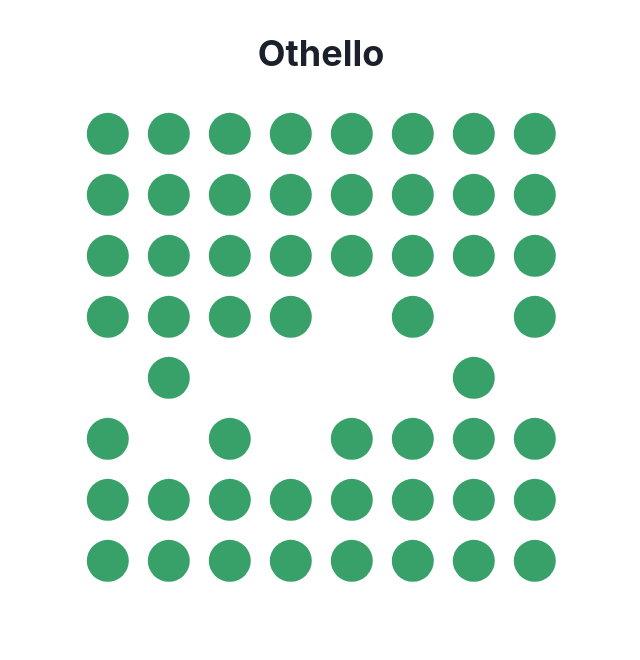
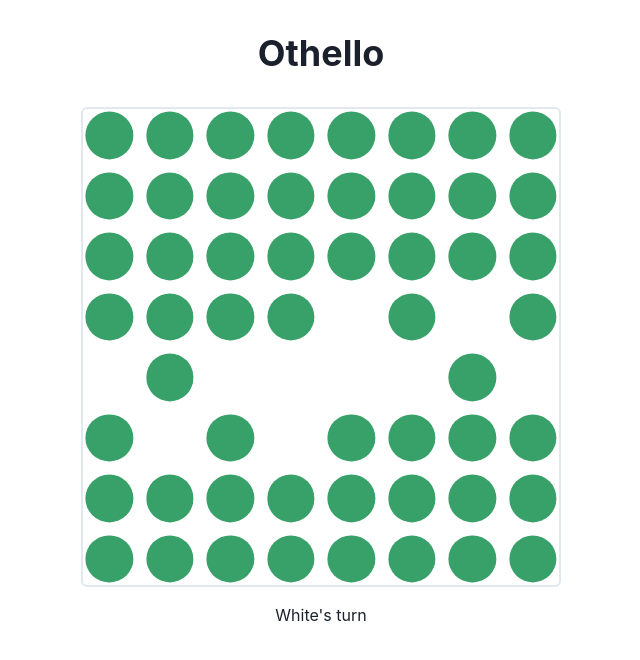
Before and after one commit to GPT-Engineer-App-Dev/mock-genius-5921, a React (Vite) app: page / in a window 1280 px wide. Shown: the top 660 px of the page, without its empty margins (319-959 px from the left). Built offline with nearby package versions, Linux system fonts and the light colour scheme.

Commit message:
- Added a text indicator below the board showing whose turn it is - Wrapped the board grid in a Box and added a border - Increased circle size from 80% to 90% to fill more of each grid space

```diff
--- a/src/pages/Index.jsx
+++ b/src/pages/Index.jsx
@@ -1,23 +1,31 @@
 // Complete the Index page component here
 // Use chakra-ui
-import { Heading, Grid, GridItem, Circle } from "@chakra-ui/react";
+import { useState } from "react";
+import { Heading, Grid, GridItem, Circle, Box, Text } from "@chakra-ui/react";
 
 const Index = () => {
+  const [turn, setTurn] = useState("white");
+
   return (
     <>
       <Heading as="h1" size="xl" textAlign="center" mt={8}>
         Othello
       </Heading>
 
-      <Grid templateColumns="repeat(8, 1fr)" gap={2} maxW="480px" mx="auto" mt={8}>
+      <Box borderWidth={2} borderColor="gray.200" borderRadius="md" maxW="480px" mx="auto" mt={8}>
+        <Grid templateColumns="repeat(8, 1fr)" gap={2}>
           {Array(64)
             .fill(null)
             .map((_, i) => (
               <GridItem key={i} w="100%" h="0" pb="100%" position="relative">
-              <Circle size="80%" bg={(i >= 27 && i <= 36 && i % 2 === 0) || (i >= 35 && i <= 44 && i % 2 !== 0) ? "white" : "green.500"} position="absolute" top="50%" left="50%" transform="translate(-50%, -50%)" />
+                <Circle size="90%" bg={(i >= 27 && i <= 36 && i % 2 === 0) || (i >= 35 && i <= 44 && i % 2 !== 0) ? "white" : "green.500"} position="absolute" top="50%" left="50%" transform="translate(-50%, -50%)" />
               </GridItem>
             ))}
         </Grid>
+      </Box>
+      <Text textAlign="center" mt={4}>
+        {turn === "white" ? "White's turn" : "Green's turn"}
+      </Text>
     </>
   );
 };
```
Lines whose indentation alone changed are shown as unchanged.
